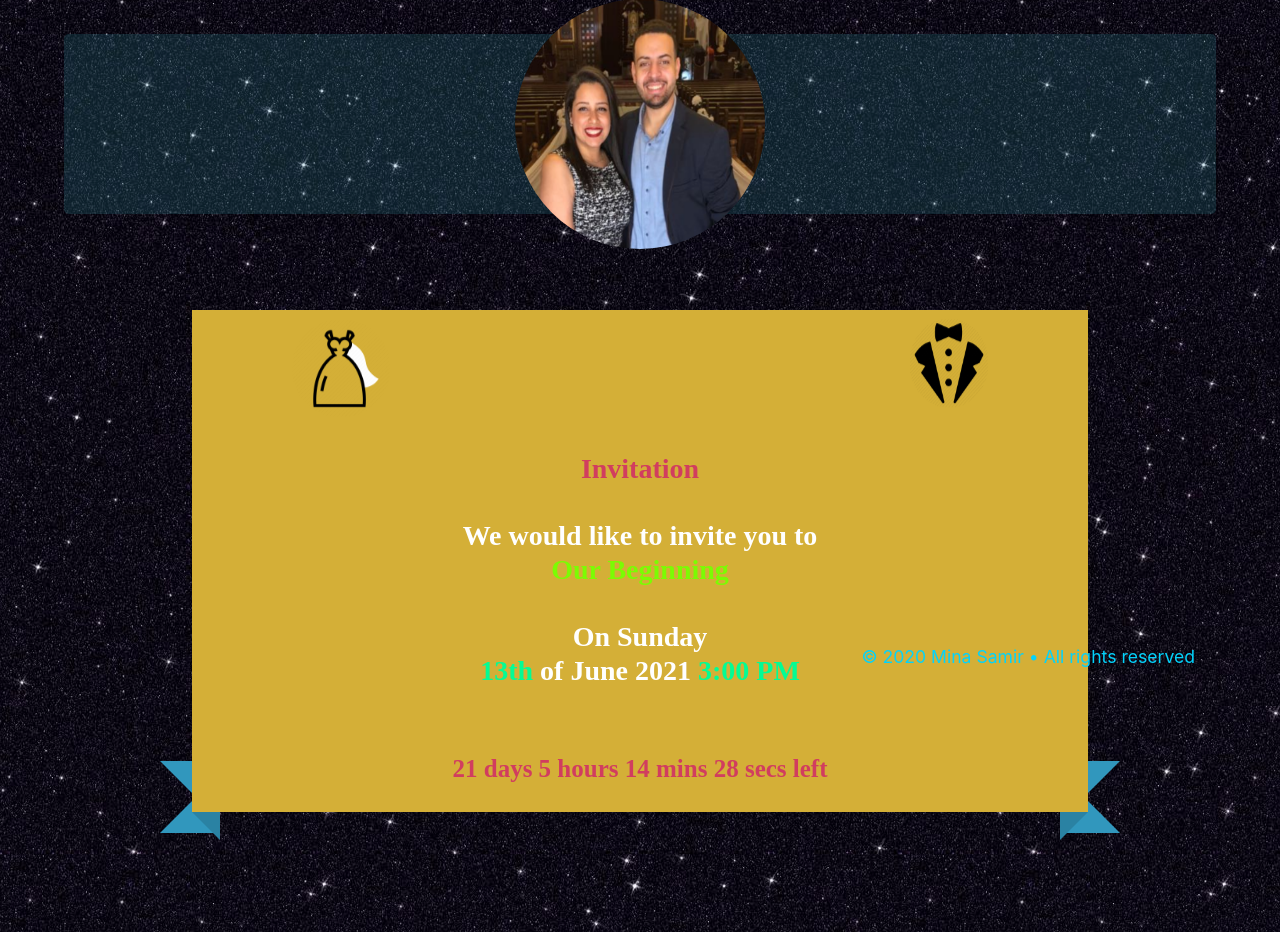
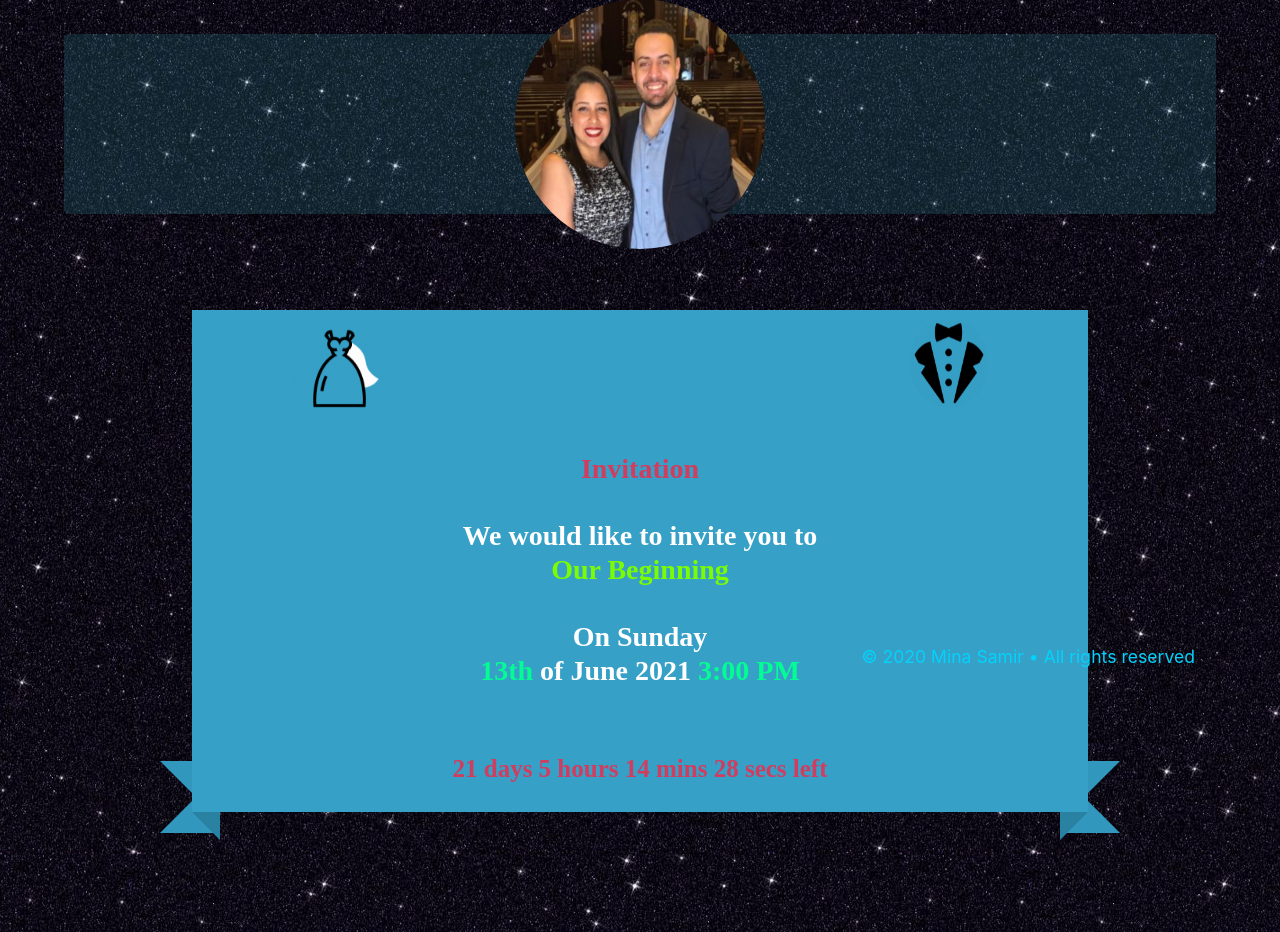
Before and after one commit to MinaSamirSamaan1/Wed, a PHP site: page /index.php in a window 1280 px wide. Shown: the part 124-1056 px from the top of the page. Run offline with PHP 8.4, Linux system fonts and the light colour scheme; some web fonts are replaced.

Commit message:
Update ribbon.css

```diff
--- a/ribbon.css
+++ b/ribbon.css
@@ -5,7 +5,7 @@
  width: 70%;
 
  position: relative;
- background: #D4AF37;
+ background: #36a0c7;
  color: #fff;
  text-align: center;
  padding: 1em 1em; /* Adjust to suit */
```
